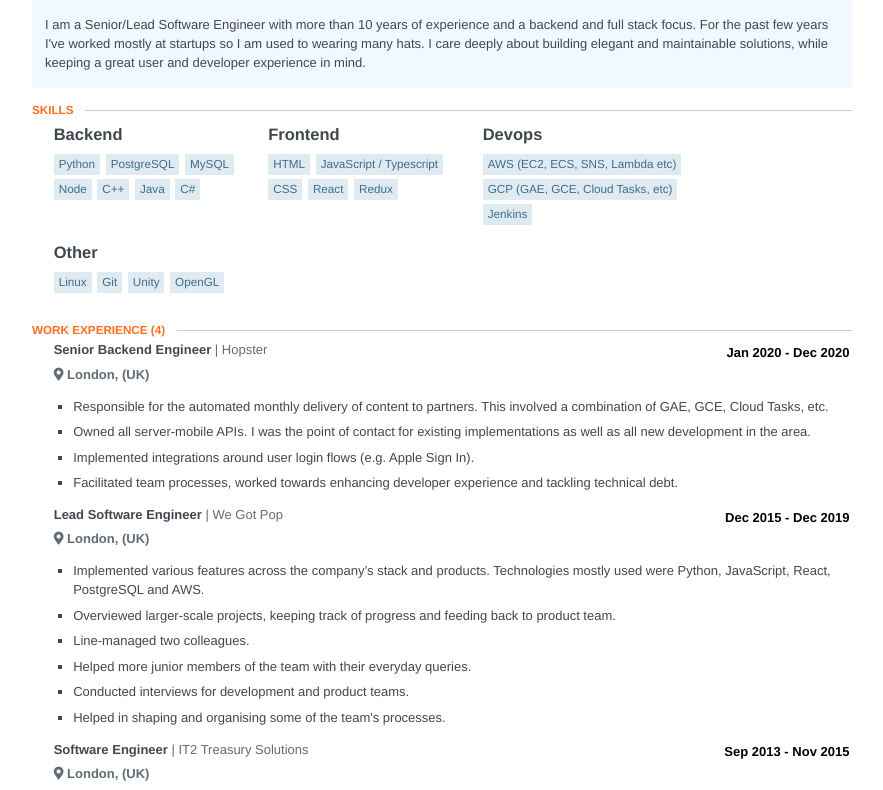
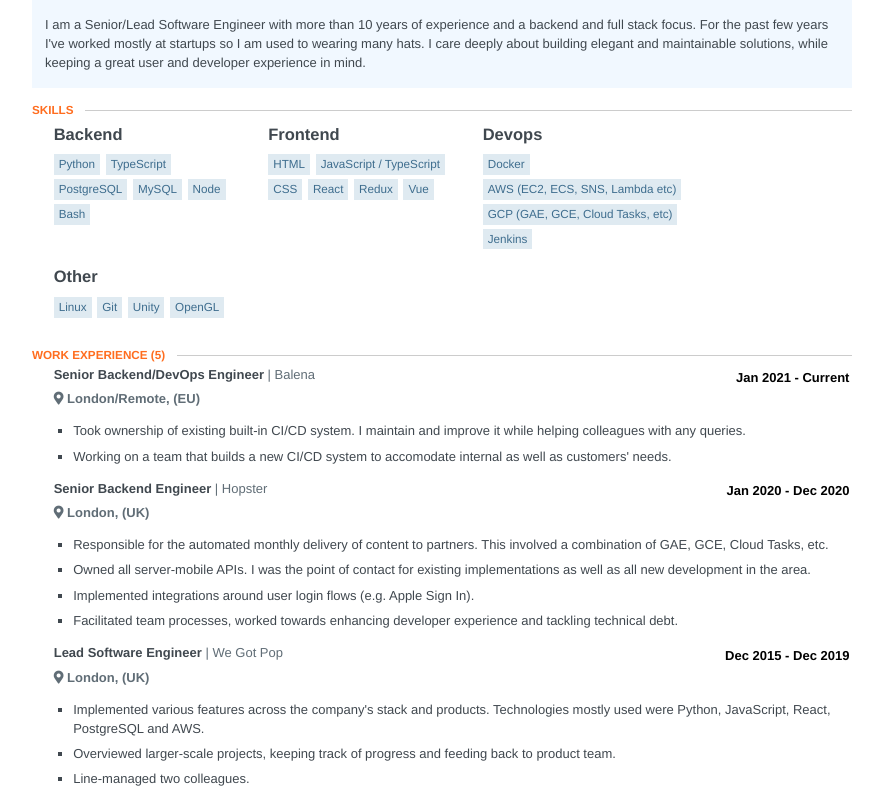
Before and after one commit to stathismor/resume, a website: page index.html in a window 1280 px wide. Shown: the part 188-978 px from the top of the page, without its empty margins (198-1081 px from the left). Drawn offline with Linux system fonts and the light colour scheme.

Commit message:
Add Balena

```diff
--- a/index.html
+++ b/index.html
@@ -801,7 +801,7 @@ section .location {
 
   <div id="resume">
     	<header id="header" class="clear">
-    		<img class="image" src="https://media-exp1.licdn.com/dms/image/C4E03AQEhOywPGRr8tQ/profile-displayphoto-shrink_200_200/0?e&#x3D;1608768000&amp;v&#x3D;beta&amp;t&#x3D;0Hkcg1SEe-BpnjTqdlPULodVack98b1ikLpxH0PquqY" alt="Stathis Moraitidis" />
+    		<img class="image" src="https://media-exp1.licdn.com/dms/image/C4E03AQEhOywPGRr8tQ/profile-displayphoto-shrink_800_800/0/1553967433619?e&#x3D;1647475200&amp;v&#x3D;beta&amp;t&#x3D;FYEcv7N_KZZIKDIfDDy7o8Nkw-BN-nm91sRF28x7z0o" alt="Stathis Moraitidis" />
     		<div class="middle">
     			<h1 class="name">Stathis Moraitidis</h1>
     			<h2 class="label">Senior Software Engineer</h2>
@@ -838,7 +838,7 @@ section .location {
     				<div class="username">
     					<span class="fab fa-github github social"></span>
     					<span class="url">
-    						<a target="_blank" href="https://github.com/strahius">strahius</a>
+    						<a target="_blank" href="https://github.com/stathismor">stathismor</a>
     					</span>
     				</div>
     			</div>
@@ -862,12 +862,11 @@ section .location {
     			</h3>
     			 			<ul class="keywords">
     				<li>Python</li>
+    				<li>TypeScript</li>
     				<li>PostgreSQL</li>
     				<li>MySQL</li>
     				<li>Node</li>
-    				<li>C++</li>
-    				<li>Java</li>
-    				<li>C#</li>
+    				<li>Bash</li>
     			</ul>
     		</div>
     		<div class="item">
@@ -876,10 +875,11 @@ section .location {
     			</h3>
     			 			<ul class="keywords">
     				<li>HTML</li>
-    				<li>JavaScript / Typescript</li>
+    				<li>JavaScript / TypeScript</li>
     				<li>CSS</li>
     				<li>React</li>
     				<li>Redux</li>
+    				<li>Vue</li>
     			</ul>
     		</div>
     		<div class="item">
@@ -887,6 +887,7 @@ section .location {
     				Devops
     			</h3>
     			 			<ul class="keywords">
+    				<li>Docker</li>
     				<li>AWS (EC2, ECS, SNS, Lambda etc)</li>
     				<li>GCP (GAE, GCE, Cloud Tasks, etc)</li>
     				<li>Jenkins</li>
@@ -907,10 +908,33 @@ section .location {
     </section>
       <section class="section">
         <header>
-          <h2 class='section-title'>Work Experience <span class="item-count">(4)</span></h2>
+          <h2 class='section-title'>Work Experience <span class="item-count">(5)</span></h2>
         </header>
 
         <section id="work">
+            <section class="work-item">
+
+              <header class="clear">
+                  <div class="position">Senior Backend/DevOps Engineer</div>
+                  <div class="company">Balena</div>
+                <div class="date">
+                    <span class="startDate">Jan 2021</span>
+                    <span class="endDate">- Current</span>
+                </div>
+              </header>
+
+                <span class="location">
+    				<span class="fas fa-map-marker-alt"></span>
+                    <span class="city">London/Remote,</span>
+                    <span class="countryCode">(EU)</span>
+    			</span>
+               <div class="item" id="work-item">
+                  <ul class="highlights">
+                      <li><p>Took ownership of existing built-in CI/CD system. I maintain and improve it while helping colleagues with any queries.</p></li>
+                      <li><p>Working on a team that builds a new CI/CD system to accomodate internal as well as customers' needs.</p></li>
+                  </ul>
+              </div>
+            </section>
             <section class="work-item">
 
               <header class="clear">
@@ -954,7 +978,7 @@ section .location {
     			</span>
                <div class="item" id="work-item">
                   <ul class="highlights">
-                      <li><p>Implemented various features across the company’s stack and products. Technologies mostly used were Python, JavaScript, React, PostgreSQL and AWS.</p></li>
+                      <li><p>Implemented various features across the company's stack and products. Technologies mostly used were Python, JavaScript, React, PostgreSQL and AWS.</p></li>
                       <li><p>Overviewed larger-scale projects, keeping track of progress and feeding back to product team.</p></li>
                       <li><p>Line-managed two colleagues.</p></li>
                       <li><p>Helped more junior members of the team with their everyday queries.</p></li>
@@ -1028,7 +1052,7 @@ section .location {
             <div class="position">Bit Pong</div>
           </header>
           <span class="website">
-            <a target="_blank" href="https://github.com/strahius/bit-pong">https://github.com/strahius/bit-pong</a>
+            <a target="_blank" href="https://github.com/stathismor/bit-pong">https://github.com/stathismor/bit-pong</a>
           </span>
           <div class="item">
               <div class="summary"><p>A mobile and web game, built in JavaScript.</p></div>
```
Also changed, not shown: package.json (added, +24 -0 lines), resume.json (+24 -9 lines), 3 other files.
